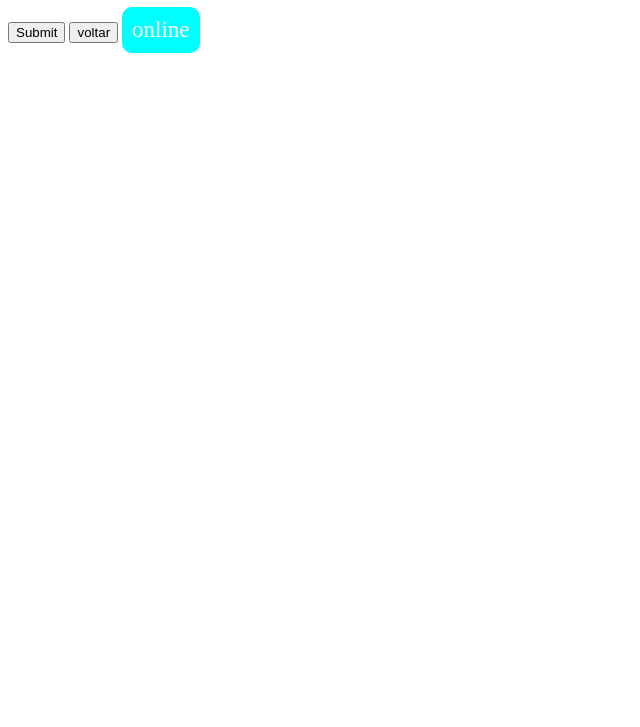
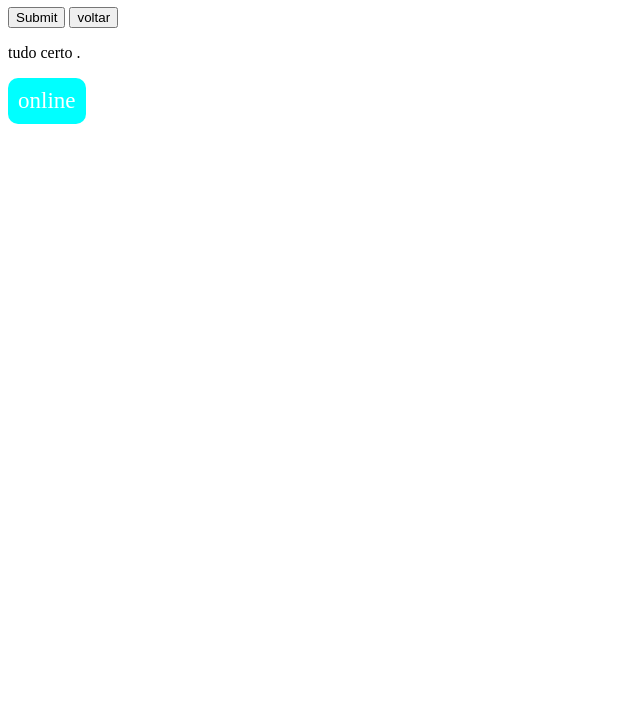
Before and after one commit to XxADSONxX/aprendendo-js, a plain HTML site: page index.html in a window 1280 px wide. Shown: the part 73-800 px from the top of the page, without its empty margins (0-640 px from the left). Drawn offline with Linux system fonts and the light colour scheme.

Commit message:
modificado novamente

```diff
--- a/index.html
+++ b/index.html
@@ -26,7 +26,7 @@
 
 <input type="submit" onclick="hideH1(this)">
 <input type="submit" onclick="aparecerh1(this)" value="voltar">
-
+<p>tudo certo .</p>
 
 <div onmouseover="on(this)" onmouseout="out(this)"> online </div>
 </body>
```
